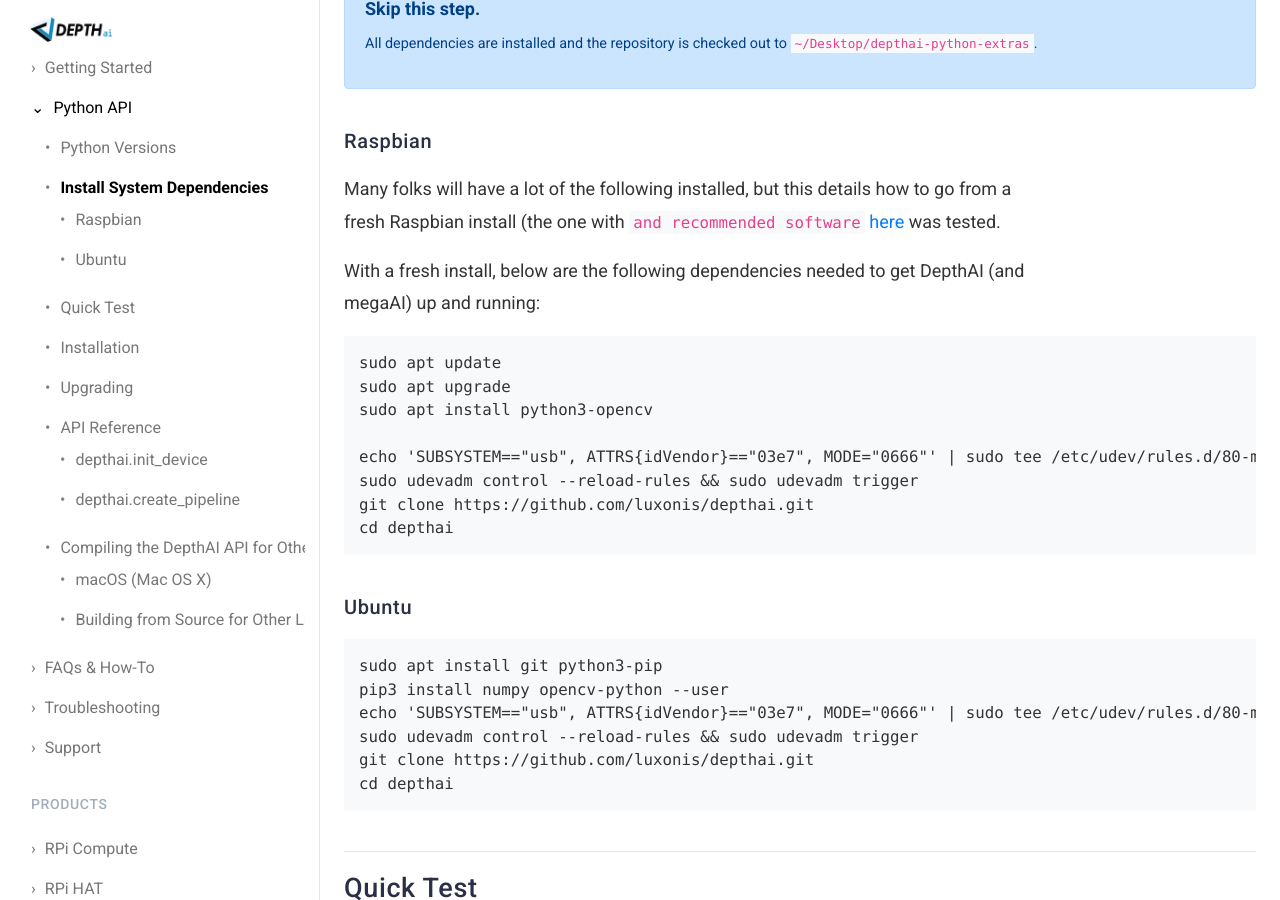
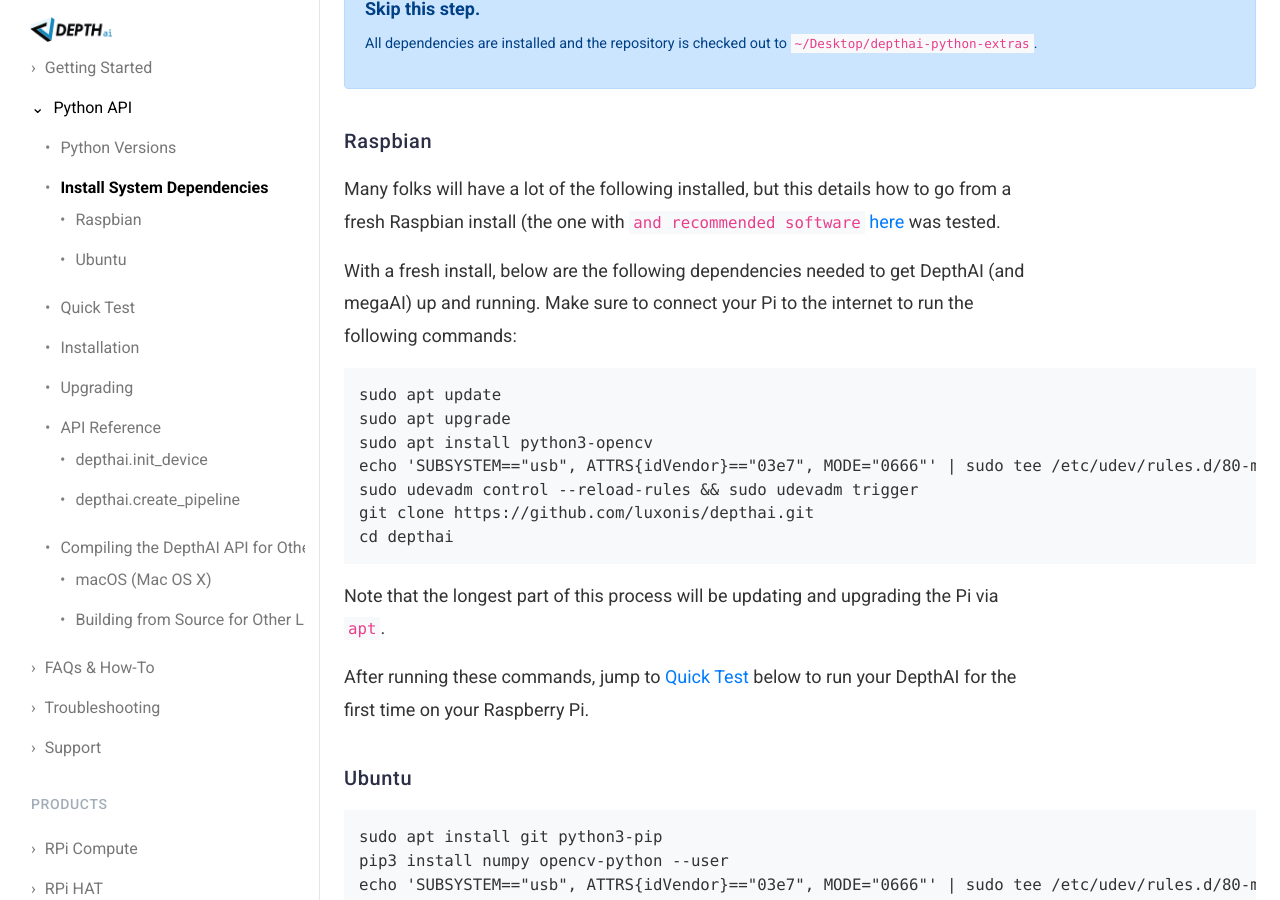
Before and after one commit to luxonis/depthai-docs-website, a Jekyll site: the page built from api.md, in a window 1280 px wide and 900 px high, scrolled down 942 px. Built offline with Jekyll 4.4.1, drawn with Linux system fonts in a browser that asks for light colours; nearby versions of some CDN libraries.

Commit message:
Update api.md

````diff
--- a/api.md
+++ b/api.md
@@ -37,17 +37,20 @@
 ### Raspbian
 Many folks will have a lot of the following installed, but this details how to go from a fresh Raspbian install (the one with `and recommended software` [here](https://www.raspberrypi.org/downloads/raspbian/) was tested.
 
-With a fresh install, below are the following dependencies needed to get DepthAI (and megaAI) up and running:
+With a fresh install, below are the following dependencies needed to get DepthAI (and megaAI) up and running.  Make sure to connect your Pi to the internet to run the following commands:
 ```
 sudo apt update
 sudo apt upgrade
 sudo apt install python3-opencv
-
 echo 'SUBSYSTEM=="usb", ATTRS{idVendor}=="03e7", MODE="0666"' | sudo tee /etc/udev/rules.d/80-movidius.rules
 sudo udevadm control --reload-rules && sudo udevadm trigger
 git clone https://github.com/luxonis/depthai.git
 cd depthai
 ```
+
+Note that the longest part of this process will be updating and upgrading the Pi via `apt`.
+
+After running these commands, jump to [Quick Test](#quicktest) below to run your DepthAI for the first time on your Raspberry Pi.
 
 ### Ubuntu
 ```
@@ -59,6 +62,7 @@
 cd depthai
 ```
 
+{: #quicktest}
 ## Quick Test
 
 Run `python3 test.py` from within depthai to make sure everything is working:
````
